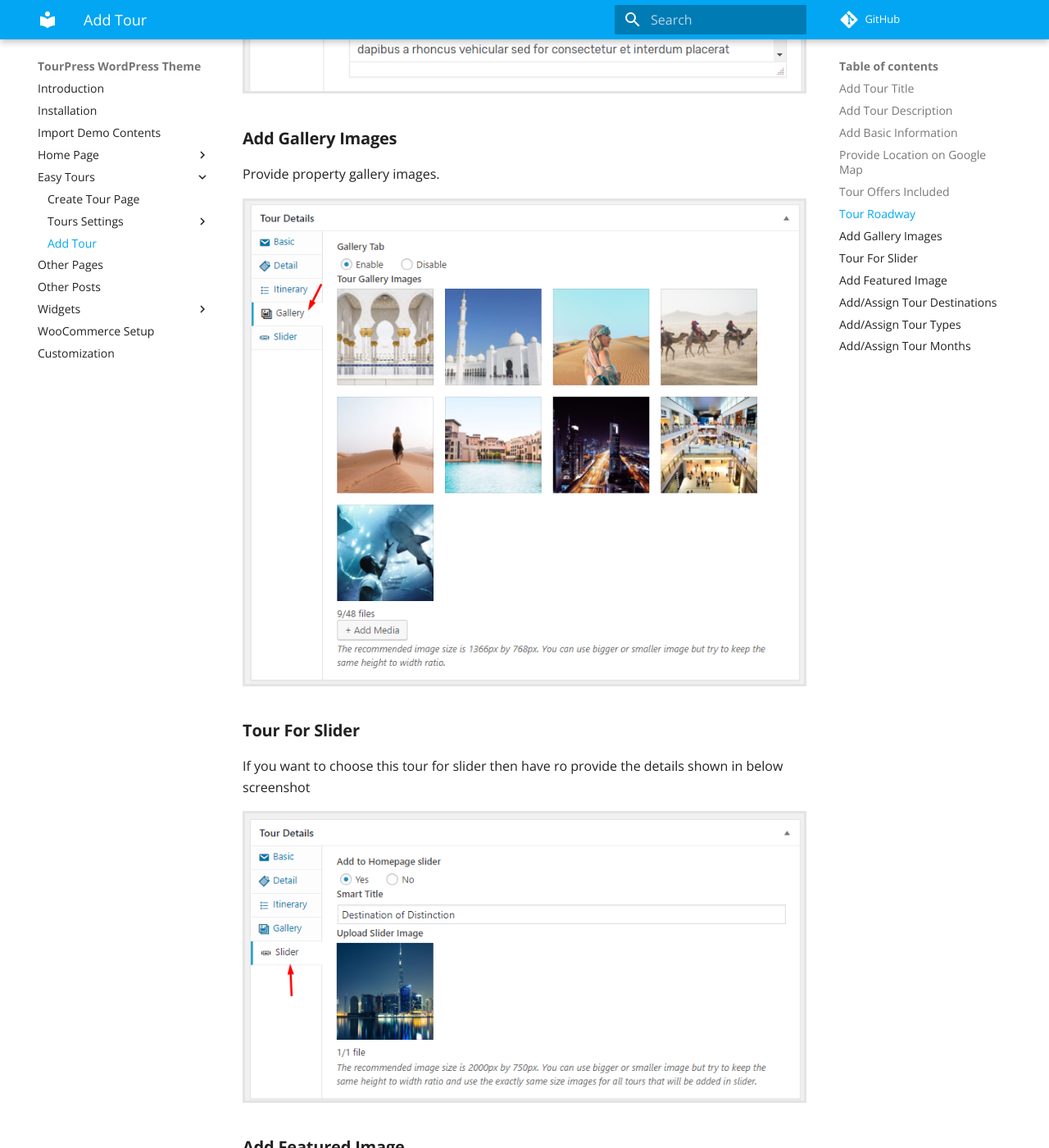
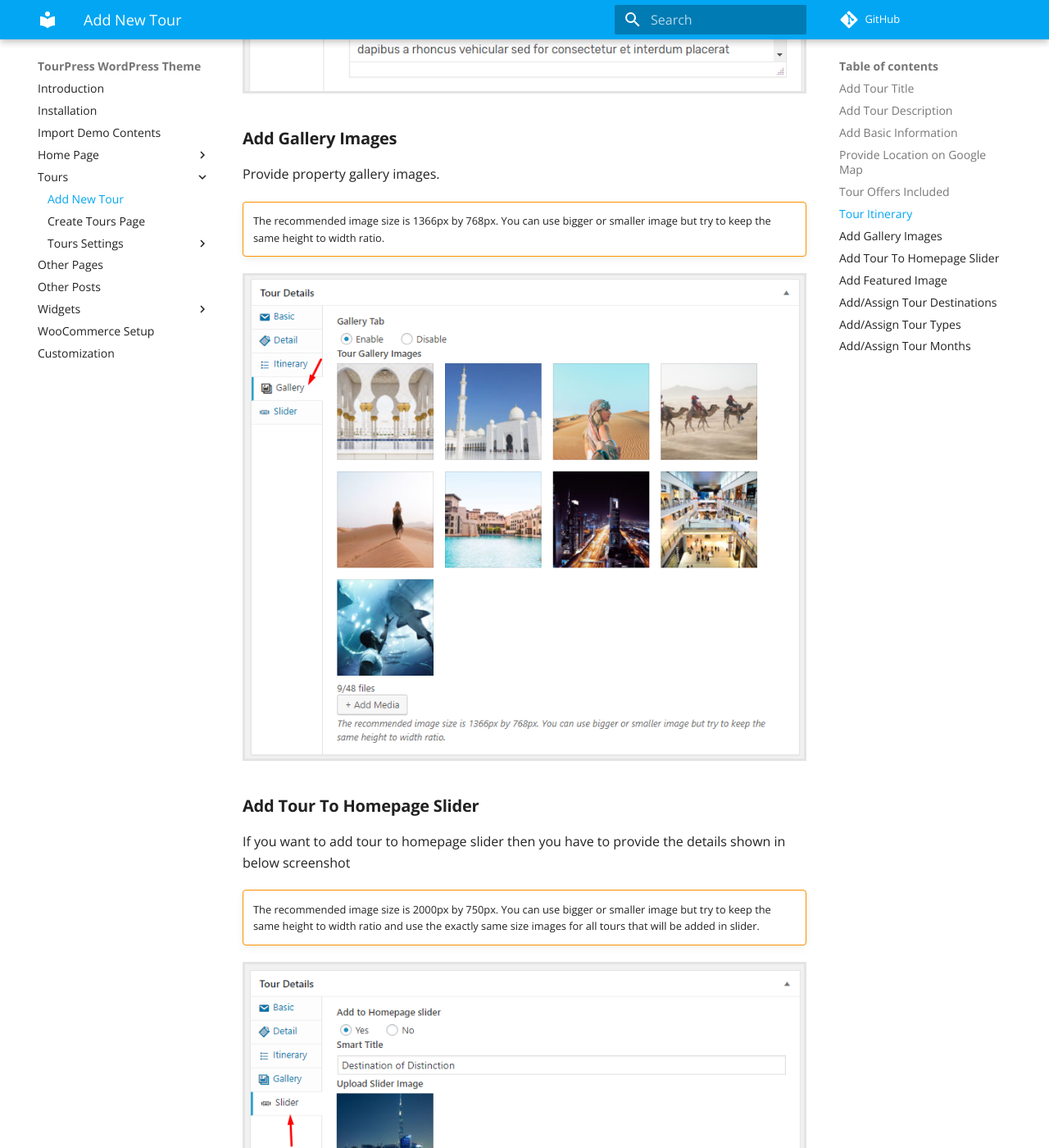
Before and after one commit to fahidjavid/doc-test, an MkDocs documentation site: the page built from docs/tour/add-tour.md, in a window 1280 px wide and 1400 px high, scrolled down 3540 px. Shown: the whole window at 82% size. Built offline with MkDocs 1.6.1 and Material for MkDocs 9.7.7, drawn with Linux system fonts in a browser that asks for light colours; comment, search, counter and statistics services are not loaded; old or Windows-style settings are respelled for this version of MkDocs; some of the changed text lies outside the part shown.

Commit message:
Tour Section Improved

```diff
--- a/docs/tour/add-tour.md
+++ b/docs/tour/add-tour.md
@@ -24,9 +24,9 @@ Add tour offers and features which are included or not.
 
 ![img](../img/tour-offer-included.png)
 
-### **Tour Roadway**
+### **Tour Itinerary**
 
-Add tour roadway, visits and places.
+Add tour Itinerary, visits and places.
 
 ![img](../img/tour-roadway.png)
 
@@ -34,11 +34,17 @@ Add tour roadway, visits and places.
 
 Provide property gallery images.
 
+!!! warning ""
+    The recommended image size is 1366px by 768px. You can use bigger or smaller image but try to keep the same height to width ratio.
+
 ![img](../img/tour-gallery.png)
 
-### **Tour For Slider**
+### **Add Tour To Homepage Slider**
 
-If you want to choose this tour for slider then have ro provide the details shown in below screenshot
+If you want to add tour to homepage slider then you have to provide the details shown in below screenshot
+
+!!! warning ""
+    The recommended image size is 2000px by 750px. You can use bigger or smaller image but try to keep the same height to width ratio and use the exactly same size images for all tours that will be added in slider.
 
 ![img](../img/tour-slider.png)
 
--- a/mkdocs.yml
+++ b/mkdocs.yml
@@ -60,14 +60,13 @@ pages:
         - Blog Posts: home/settings/recent-from-blog.md
         - Testimonials: home/settings/testimonials.md
         - Explore Tours: home/settings/explore-tours.md
-    - Easy Tours:
-      - Create Tour Page: tour/create-tour-page.md
+    - Tours:
+      - Add New Tour: tour/add-tour.md
+      - Create Tours Page: tour/create-tours-page.md
       - Tours Settings:
-        - Tours Listing Configuration: tour/settings/number-of-posts.md
         - Tours Detils Page: tour/settings/tour-detail-page.md
         - Tours Price Format: tour/settings/price-format.md
         - Tours Slugs: tour/settings/tour-slugs.md
-      - Add Tour: tour/add-tour.md
     - Other Pages: pages.md
     - Other Posts: posts.md
     - Widgets:
```
Also changed, not shown: docs/tour/create-tour-page.md (deleted, +0 -3 lines), docs/tour/create-tours-page.md (added, +25 -0 lines), docs/tour/settings/number-of-posts.md (deleted, +0 -5 lines), docs/img/tours-page-menu.png (added).
